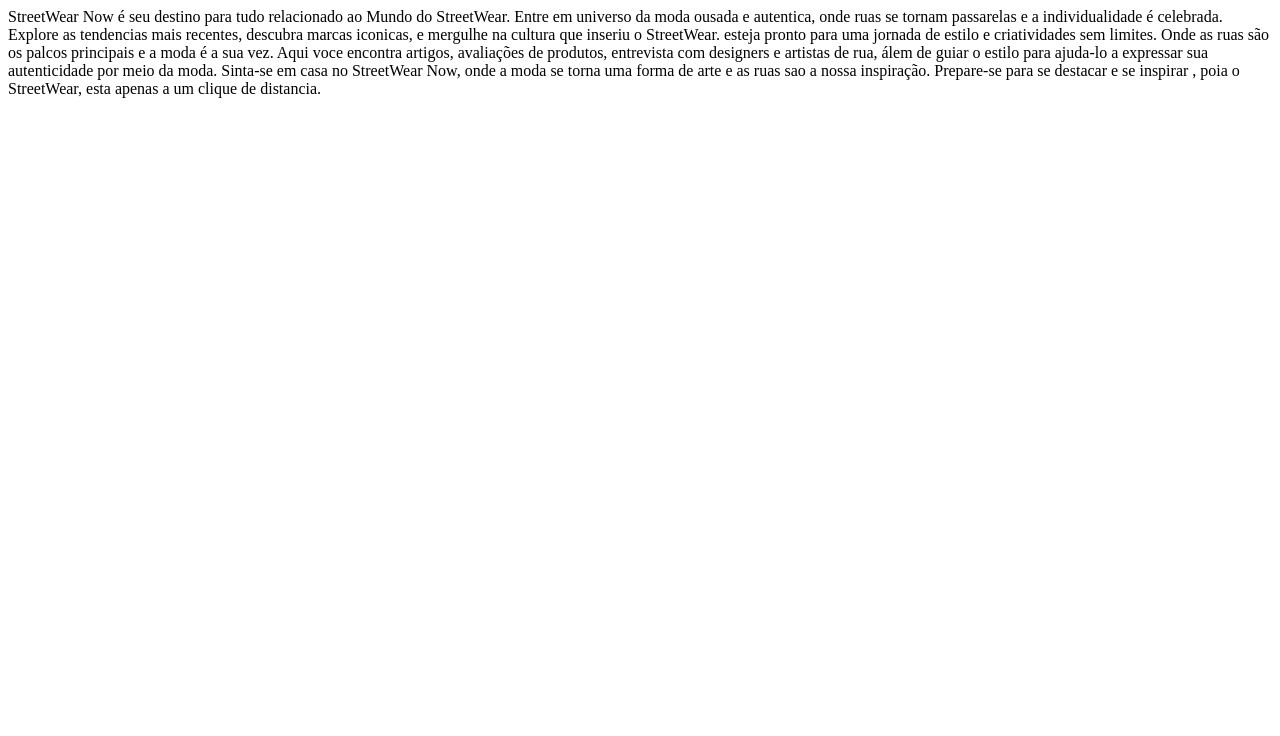
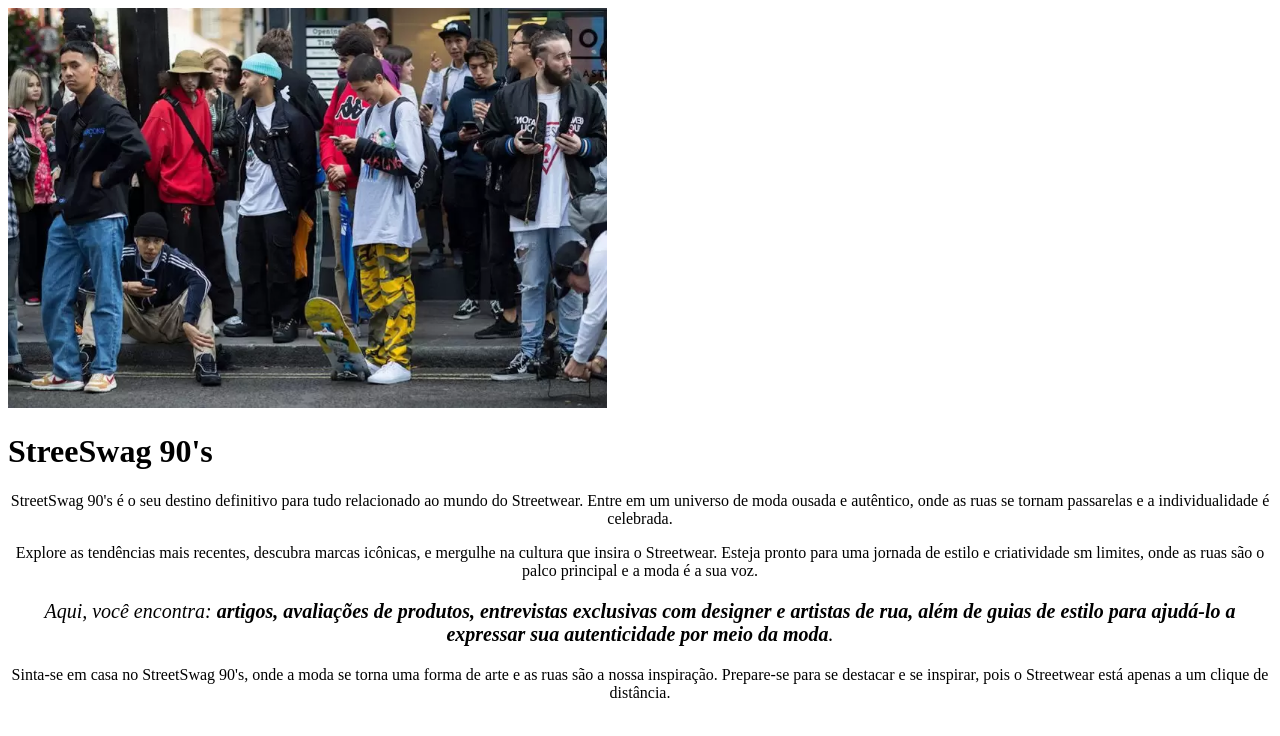
Before and after one commit to tamoNativa01/streetswags, a plain HTML site: page index.html in a window 1280 px wide. Drawn offline with Linux system fonts and the light colour scheme.

Commit message:
meu trbalho

```diff
--- a/index.html
+++ b/index.html
@@ -1,10 +1,40 @@
-StreetWear Now é seu destino para tudo relacionado ao Mundo do StreetWear.
-Entre em universo da moda ousada e autentica, onde ruas se tornam passarelas e a individualidade é celebrada.
+<!DOCTYPE html>
+<html lang="pt-br">
+    <head>
+        <meta charset="UTF-8">
+        <title>Street Swag </title>
+        <link rel="stylesheet" href="style.css"
+        <style>
 
-Explore as tendencias mais recentes, descubra marcas iconicas, e mergulhe na cultura que inseriu o StreetWear. esteja pronto para uma jornada de estilo e criatividades sem limites.
-Onde as ruas são os palcos principais e a moda é a sua vez.
+        </style>
+    </head>
 
-Aqui voce encontra artigos, avaliações de produtos, entrevista com designers e artistas de rua, álem de guiar o estilo para ajuda-lo a expressar sua autenticidade por meio da moda.
+        <body>
 
-Sinta-se em casa no StreetWear Now, onde a moda se torna uma forma de arte e as ruas sao a nossa inspiração.
-Prepare-se para se destacar e se inspirar , poia o StreetWear, esta apenas a um clique de distancia.
+          <img src="streetwear-800x534.webp" style="
+          height: 400px
+          ">
+
+
+<h1>StreeSwag 90's</h1>
+
+<p style="text-align: center">StreetSwag 90's é o seu destino definitivo para tudo relacionado ao mundo do Streetwear.
+  Entre em um universo de moda ousada e autêntico, onde as ruas se tornam passarelas e a individualidade é celebrada.</p>
+
+
+  <p style="text-align: center">Explore as tendências mais recentes, descubra marcas icônicas, e mergulhe na cultura que insira o Streetwear.
+    Esteja pronto para uma jornada de estilo e criatividade sm limites, onde as ruas são o palco principal e a moda  é a sua voz.</p>
+
+
+    <p style="font-size: 20px; text-align: center"><em>Aqui, você encontra:
+         <strong>artigos, avaliações de produtos, entrevistas exclusivas com designer e artistas de rua, além de guias
+     de estilo para ajudá-lo a expressar sua autenticidade por meio da moda</strong>.</em></p>
+
+
+
+     <p style="text-align: center">Sinta-se em casa no StreetSwag 90's, onde a moda se torna uma forma de arte e as ruas são a nossa inspiração.
+      Prepare-se para se destacar e se inspirar, pois o Streetwear está apenas a um clique de distância.</p>
+
+
+    </body>
+</html>
```
